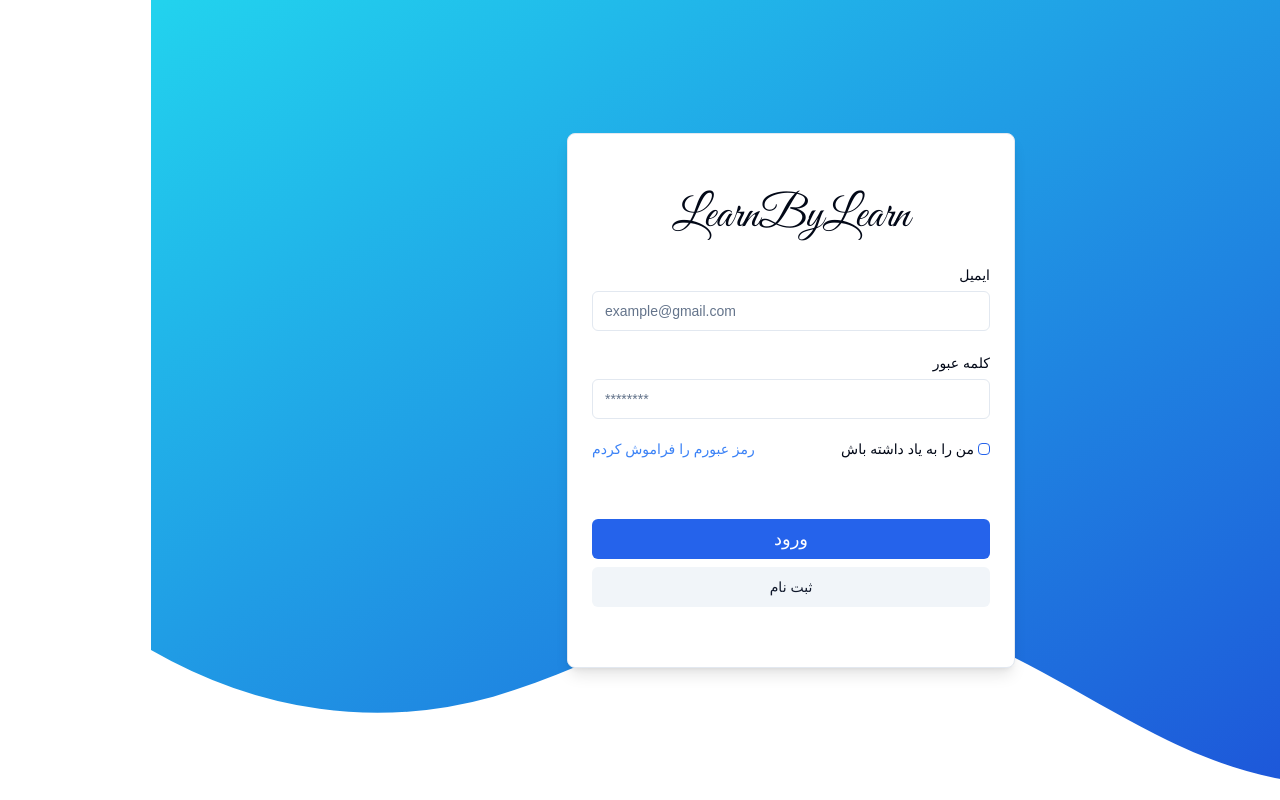
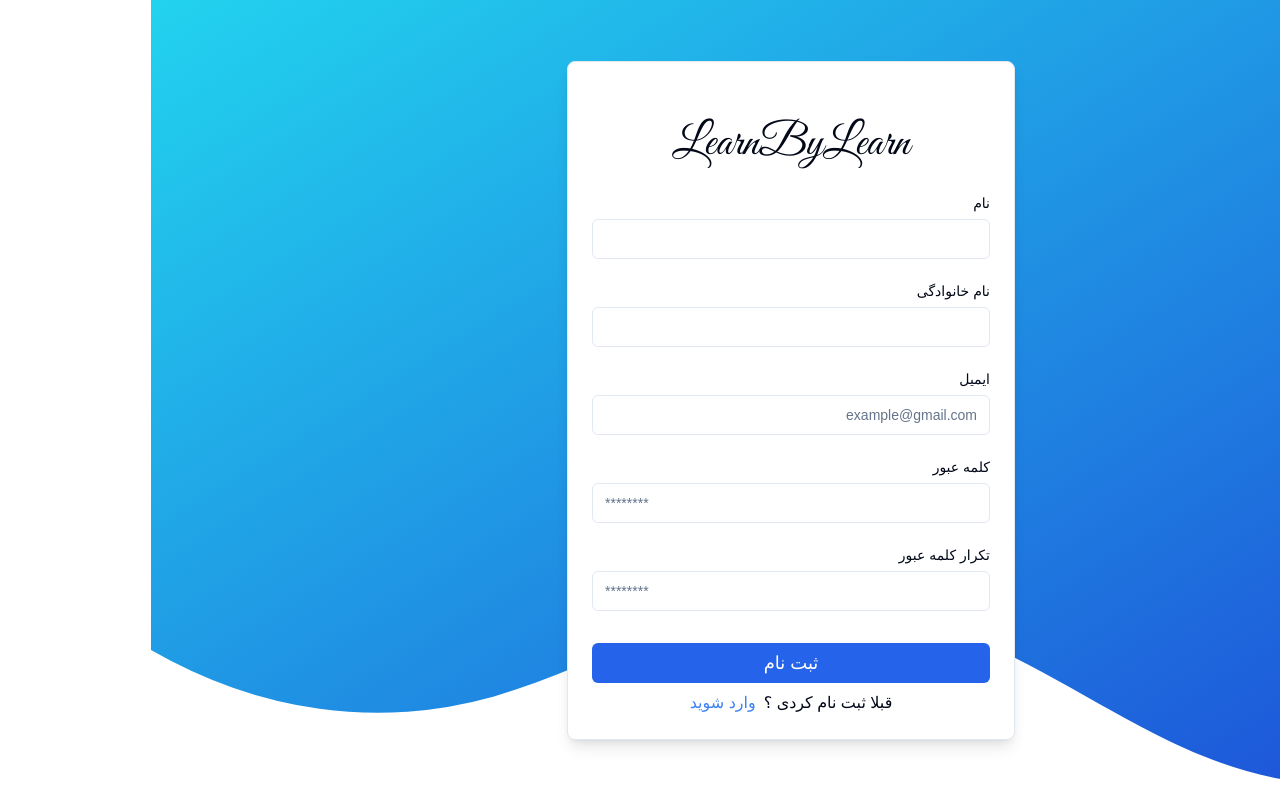
Before and after one commit to MohammadBohluli/learnByLearn-blog, a React (Vite) app in the folder frontend/: page /register in a window 1280 px wide. Built offline with nearby package versions, Linux system fonts and the light colour scheme; a small style sheet from the web is missing.

Commit message:
implement register component

```diff
--- a/frontend/src/pages/auth/register.tsx
+++ b/frontend/src/pages/auth/register.tsx
@@ -2,23 +2,29 @@
 import RowForm from "@/components/RowForm";
 import { Button } from "@/components/ui/button";
 import { Card, CardContent, CardHeader } from "@/components/ui/card";
-import { Checkbox } from "@/components/ui/checkbox";
 import { Input } from "@/components/ui/input";
 import { Label } from "@/components/ui/label";
 import { Link } from "react-router-dom";
 
 export default function Register() {
   return (
-    <Card className="z-50 mx-2 max-w-md flex-1 py-9 shadow-lg">
+    <Card className="z-50 mx-2 max-w-md flex-1 pt-9 shadow-lg">
       <CardHeader className="text-center">
         <Logo className="text-5xl" />
       </CardHeader>
       <CardContent>
         <form>
           <RowForm>
+            <Label htmlFor="name">نام</Label>
+            <Input id="name" type="text" className="mt-1" />
+          </RowForm>
+          <RowForm>
+            <Label htmlFor="family">نام خانوادگی</Label>
+            <Input id="family" type="text" className="mt-1" />
+          </RowForm>
+          <RowForm>
             <Label htmlFor="email-login">ایمیل</Label>
             <Input
-              dir="ltr"
               id="email-login"
               type="text"
               placeholder="example@gmail.com"
@@ -26,37 +32,36 @@
             />
           </RowForm>
           <RowForm>
-            <Label htmlFor="password-login">کلمه عبور</Label>
+            <Label htmlFor="password-login1">کلمه عبور</Label>
             <Input
               dir="ltr"
-              id="password-login"
+              id="password-login1"
               type="password"
               placeholder="********"
               className="mt-1 text-inherit"
             />
           </RowForm>
-          <RowForm className="flex justify-between text-sm">
-            <div className="flex items-center gap-1">
-              <Checkbox id="remember-me" />
-              <Label className="font-normal" htmlFor="remember-me">
-                من را به یاد داشته باش
-              </Label>
-            </div>
-            <div>
-              <Link to={"/"} className="text-blue-500">
-                رمز عبورم را فراموش کردم
-              </Link>
-            </div>
+          <RowForm>
+            <Label htmlFor="password-login2">تکرار کلمه عبور</Label>
+            <Input
+              dir="ltr"
+              id="password-login2"
+              type="password"
+              placeholder="********"
+              className="mt-1 text-inherit"
+            />
           </RowForm>
-          <RowForm className="mb-2 mt-[60px]">
-            <Button variant={"default"} className="w-full text-lg">
-              ورود
-            </Button>
-          </RowForm>
+
+          <Button variant={"default"} className="mt-3 w-full text-lg">
+            ثبت نام
+          </Button>
         </form>
-        <Button variant={"secondary"} className="w-full">
-          <Link to={"/"}>ثبت نام</Link>
-        </Button>
+        <div className="mt-2 flex justify-center gap-2">
+          <p>قبلا ثبت نام کردی ؟</p>
+          <Link to={"/"} className="text-blue-500">
+            وارد شوید
+          </Link>
+        </div>
       </CardContent>
     </Card>
   );
```
